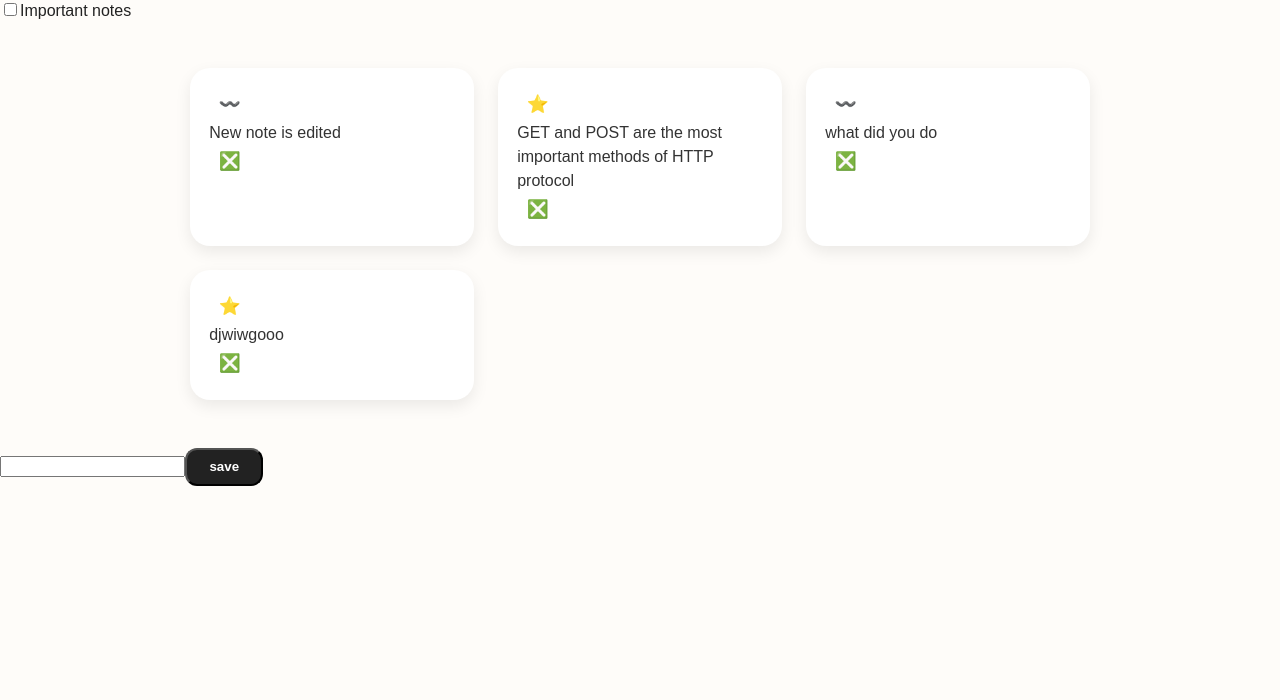
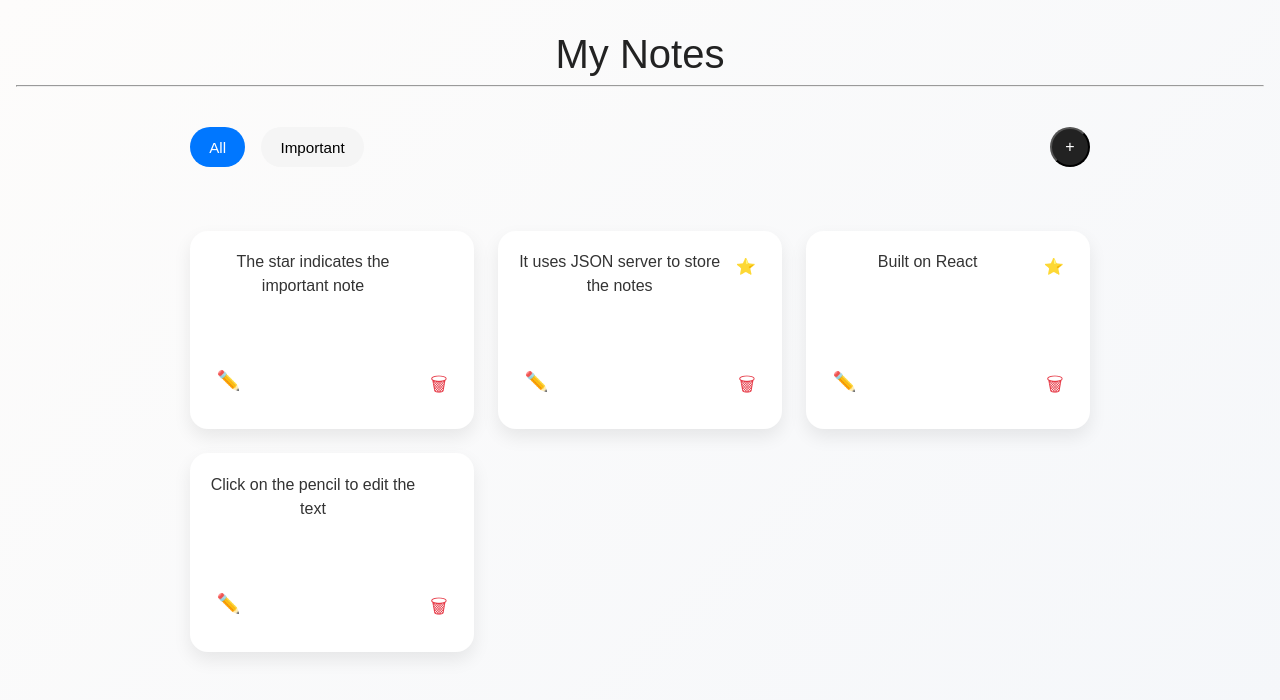
Before and after one commit to azkaZubish/notesApp, a React (Vite) app: page / in a window 1280 px wide. Shown: the top 700 px of the page. Built offline with nearby package versions, Linux system fonts and the light colour scheme; data requests are answered from the project's data file.

Commit message:
added the final styling

```diff
--- a/db.json
+++ b/db.json
@@ -2,23 +2,23 @@
   "notes": [
     {
       "id": "2",
-      "content": "New note is edited",
+      "content": "The star indicates the important note",
       "important": false
     },
     {
       "id": "3",
-      "content": "GET and POST are the most important methods of HTTP protocol",
+      "content": "It uses JSON server to store the notes",
       "important": true
     },
     {
-      "id": "cb87",
-      "content": "what did you do",
-      "important": false
+      "id": "041c",
+      "content": "Built on React",
+      "important": true
     },
     {
-      "id": "041c",
-      "content": "djwiwgooo",
-      "important": true
+      "id": "fe84",
+      "content": "Click on the pencil to edit the text",
+      "important": false
     }
   ]
 }
--- a/src/AllNotes.css
+++ b/src/AllNotes.css
@@ -19,3 +19,56 @@
 .save-btn:hover {
   background: #444;
 }
+.header {
+    font-size: 40px;
+    font-weight: 400;
+    color: #222;
+    margin-top: 1rem;
+}
+
+.notes-nav {
+  display: flex;
+  justify-content: space-between;
+  gap: 1rem;
+  margin: 0 auto;
+  margin-bottom: 1rem;
+  margin-top: 1.5rem;
+  padding: 1rem;
+  max-width: 900px;
+
+}
+
+.filter {
+    display: flex;
+    gap: 1rem;
+}
+
+.filter-btn{
+
+  background: #f5f5f5;
+  border: none;
+  padding: 0.6rem 1.2rem;
+  border-radius: 20px;
+  font-size: 0.95rem;
+  font-weight: 500;
+  cursor: pointer;
+  transition: all 0.2s ease;
+}
+
+.filter-btn:hover {
+  background: #ececec;
+}
+
+.filter-btn.active {
+  background: #0077ff;
+  color: white;
+}
+.add-note{
+   border-radius: 50%;
+   background: #222;
+   color: white;
+   height: 40px;
+   width: 40px;
+   justify-self: flex-end;
+   font-size: 1rem;
+}
--- a/src/AllNotes.jsx
+++ b/src/AllNotes.jsx
@@ -21,13 +21,32 @@ export default function AllNotes() {
         fetchNotes();
     }, [])
 
+    // async function addNote(e) {
+    //     e.preventDefault();
+
+    //     if (!newNote.trim()) return;
+
+    //     const noteObject = {
+    //         content: newNote,
+    //         important: false
+    //     }
+    //     try {
+    //         const res = await axios.post('http://localhost:3001/notes', noteObject)
+    //         setAllNotes(prev => [...prev, res.data])
+    //         setNewNote('')
+    //     }
+    //     catch (er) {
+    //         console.error(er)
+    //     }
+    // }
+
     async function addNote(e) {
         e.preventDefault();
 
-        if (!newNote.trim()) return;
+        // if (!newNote.trim()) return;
 
         const noteObject = {
-            content: newNote,
+            content: '',
             important: false
         }
         try {
@@ -83,28 +102,36 @@ export default function AllNotes() {
         }
     }
 
-    const handleimpChange = (e) => {
-        setImp(e.target.checked)
+    const handleimpChange = () => {
+        setImp(true)
     }
 
-    // console.log(allNotes.filter(note => note.important === true))
+    const handleAllChange = () => {
+        setImp(false)
+    }
+
     return (
         <div>
             <div>
-                <input type="checkbox" name="important" id="important" checked={imp} onChange={handleimpChange}/>
-                <label htmlFor="important">Important notes</label>
+                <div className="header">My Notes</div>
             </div>
+            <hr />
+
+
+            <div className="notes-nav">
+                <div className="filter">
+                    <button className={`filter-btn ${!imp ? "active" : ""}`} onClick={handleAllChange}>All</button>
+                    <button className={`filter-btn ${imp ? "active" : ""}`} onClick={handleimpChange}>Important</button>
+                </div>
+                <button className="add-note" onClick={addNote}>+</button>
+            </div>
+
 
             <ul className="notes-container">
                 {(imp ? allNotes.filter(note => note.important) : allNotes).map(note => {
-                     return <Note key={note.id} note={note} topic={note.content} important={note.important} deleteNote={() => deleteNote(note.id)} toggleImp={() => toggleNote(note.id)} editText={editText} />
+                    return <Note key={note.id} note={note} topic={note.content} important={note.important} deleteNote={() => deleteNote(note.id)} toggleImp={() => toggleNote(note.id)} editText={editText} />
                 })}
             </ul>
-
-            <form onSubmit={addNote}>
-                <input value={newNote} onChange={handleNoteChange} />
-                <button type="submit" className="save-btn">save</button>
-            </form>
         </div>
     )
 }
--- a/src/App.css
+++ b/src/App.css
@@ -1,138 +1,8 @@
-/* #root {
-  max-width: 1280px;
-  margin: 0 auto;
-  padding: 2rem;
-  text-align: center;
-}
-
-.logo {
-  height: 6em;
-  padding: 1.5em;
-  will-change: filter;
-  transition: filter 300ms;
-}
-.logo:hover {
-  filter: drop-shadow(0 0 2em #646cffaa);
-}
-.logo.react:hover {
-  filter: drop-shadow(0 0 2em #61dafbaa);
-}
-
-@keyframes logo-spin {
-  from {
-    transform: rotate(0deg);
-  }
-  to {
-    transform: rotate(360deg);
-  }
-}
-
-@media (prefers-reduced-motion: no-preference) {
-  a:nth-of-type(2) .logo {
-    animation: logo-spin infinite 20s linear;
-  }
-}
-
-.card {
-  padding: 2em;
-}
-
-.read-the-docs {
-  color: #888;
-} */
-/* General page setup */
 body {
   font-family: 'Poppins', sans-serif;
-  background: #fefcf9;
+  background: linear-gradient(135deg, #fdfcfb, #f5f7fa);
+  text-align: center;
   color: #222;
   margin: 0;
-  padding: 0;
+  padding: 1rem;
 }
-
-/* Notes wrapper */
-.notes-container {
-  max-width: 900px;
-  margin: 2rem auto;
-  padding: 1rem;
-  display: grid;
-  grid-template-columns: repeat(auto-fill, minmax(260px, 1fr));
-  gap: 1.5rem;
-}
-
-/* Each note card */
-.note-card {
-  background: #fff;
-  padding: 1.2rem;
-  border-radius: 20px;
-  box-shadow: 0 6px 16px rgba(0, 0, 0, 0.08);
-  transition: transform 0.15s ease, box-shadow 0.15s ease;
-  position: relative;
-}
-
-.note-card:hover {
-  transform: translateY(-4px);
-  box-shadow: 0 10px 20px rgba(0, 0, 0, 0.12);
-}
-
-/* Important notes styling */
-.note-card.important {
-  border: 2px solid #ffbf47;
-  background: #fff9e6;
-}
-
-/* Note text */
-.note-content {
-  font-size: 1rem;
-  line-height: 1.5;
-  margin-bottom: 1rem;
-  color: #333;
-  word-wrap: break-word;
-}
-
-/* Controls: edit, delete, etc */
-.note-actions {
-  display: flex;
-  justify-content: space-between;
-  align-items: center;
-}
-
-.note-actions button {
-  border: none;
-  background: transparent;
-  cursor: pointer;
-  font-size: 1.1rem;
-  padding: 0.4rem 0.6rem;
-  border-radius: 10px;
-  transition: background 0.2s ease;
-}
-
-.note-actions button:hover {
-  background: #f0f0f0;
-}
-
-/* Input when editing */
-.note-input {
-  width: 100%;
-  border: none;
-  outline: none;
-  padding: 0.6rem;
-  border-radius: 12px;
-  font-size: 1rem;
-  background: #fafafa;
-  margin-bottom: 1rem;
-}
-
-/* Save button */
-.save-btn {
-  background: #222;
-  color: #fff;
-  padding: 0.6rem 1.4rem;
-  border-radius: 12px;
-  font-weight: bold;
-  cursor: pointer;
-  transition: background 0.25s ease;
-}
-
-.save-btn:hover {
-  background: #444;
-}
--- a/src/Note.css
+++ b/src/Note.css
@@ -1,23 +1,17 @@
 .list-item {
-    list-style-type: none;
-    padding: 0;
-    margin: 0;
-}
-
-/* .note-item, .important{
-  cursor: default;
-}
-
-.note-item:hover, .important:hover {
-  cursor: pointer;
-} */
-.list-item {
+  display: grid;
+  grid-template-columns: 7fr 1fr;
+  grid-auto-rows: minmax(30px, auto);
   background: #fff;
+  border-radius: 18px;
   padding: 1.2rem;
-  border-radius: 20px;
-  box-shadow: 0 6px 16px rgba(0, 0, 0, 0.08);
-  transition: transform 0.15s ease, box-shadow 0.15s ease;
-  position: relative;
+  box-shadow: 0 8px 18px rgba(0, 0, 0, 0.08);
+  transition: transform 0.2s ease, box-shadow 0.2s ease;
+  gap: .4rem;
+  min-width: 220px;
+  min-height: 160px;
+  list-style-type: none;
+  margin: 0;
 }
 
 .list-item:hover {
@@ -25,40 +19,59 @@
   box-shadow: 0 10px 20px rgba(0, 0, 0, 0.12);
 }
 
-/* Important notes styling */
 .list-item.important {
   border: 2px solid #ffbf47;
   background: #fff9e6;
 }
 
-/* Note text */
-.note-content {
+.note-main {
+  grid-column: 1;
+  grid-row: 1/5;
   font-size: 1rem;
   line-height: 1.5;
-  margin-bottom: 1rem;
   color: #333;
-  word-wrap: break-word;
 }
 
-.note-actions {
-  display: flex;
-  justify-content: space-between;
-  align-items: center;
+.note-action {
+  font-size: 1rem;
+  cursor: pointer;
+  padding: .45rem;
+  transition: transform .15s ease, background .15s ease;
 }
 
-.note-actions button {
-  border: none;
-  background: transparent;
-  cursor: pointer;
-  font-size: 1.1rem;
-  padding: 0.4rem 0.6rem;
-  border-radius: 10px;
-  transition: background 0.2s ease;
+.note-action button:hover {
+  background: #f0f0f0;
 }
 
-.note-actions button:hover {
-  background: #f0f0f0;
+.note-star {
+  grid-column: 2/3;
+  grid-row: 1;
+  align-self: start;
+  justify-self: end;
+  color: #555;
+  cursor: pointer;
 }
+
+.note-edit {
+  grid-column: 1/2;
+  grid-row: 4;
+  align-self: start;
+  justify-self: start;
+  font-size: 1.2rem;
+  color: #ffb703;
+  cursor: pointer;
+}
+
+.note-delete {
+  grid-column: 2;
+  grid-row: 4/4;
+  align-self: end;
+  justify-self: end;
+  font-size: 1.2rem;
+  color: #e63946;
+  cursor: pointer;
+}
+
 .note-input {
   width: 100%;
   border: none;
@@ -66,6 +79,6 @@
   padding: 0.6rem;
   border-radius: 12px;
   font-size: 1rem;
-  background: #fafafa;
+  background: #d0e8f2;
   margin-bottom: 1rem;
 }
--- a/src/Note.jsx
+++ b/src/Note.jsx
@@ -19,10 +19,10 @@ export default function Note({ note, topic, important, deleteNote, toggleImp, ed
 
     return (
         <li className='list-item'>
-            <span onClick={toggleImp} className="note-actions">
-                <button>{important ? '⭐' : '〰️'}</button>
+            <span onClick={toggleImp} className="note-action note-star">
+                {important ? '⭐' : ''}
             </span>
-            <span>
+            <div className="note-main">
 
                 {isEditing ?
 
@@ -34,12 +34,11 @@ export default function Note({ note, topic, important, deleteNote, toggleImp, ed
                 >
                 </input>
                 :
-                <span onClick={() => setIsEditing(true)} className="note-content">{topic}</span>}
+                <span className="note-content">{topic}</span>}
 
-            </span>
-            <span onClick={deleteNote} className="note-actions">
-                <button>❎</button>
-            </span>
+            </div>
+            <span onClick={() => setIsEditing(true)} className="note-action note-edit">✏️</span>
+            <span onClick={deleteNote} className="note-action note-delete"> 🗑 </span>
         </li>
     )
 }
```
Also changed, not shown: 1 other file (tests, documents, lock files or other folders).
